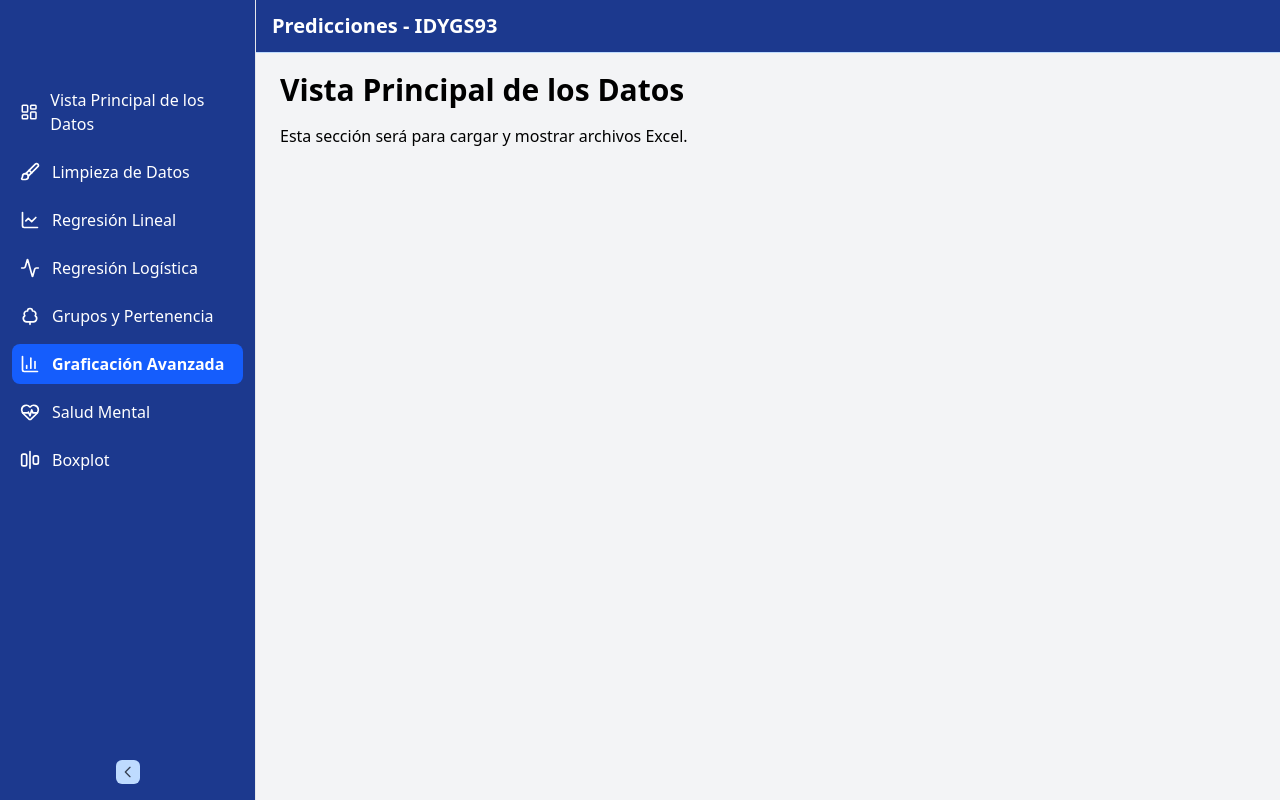
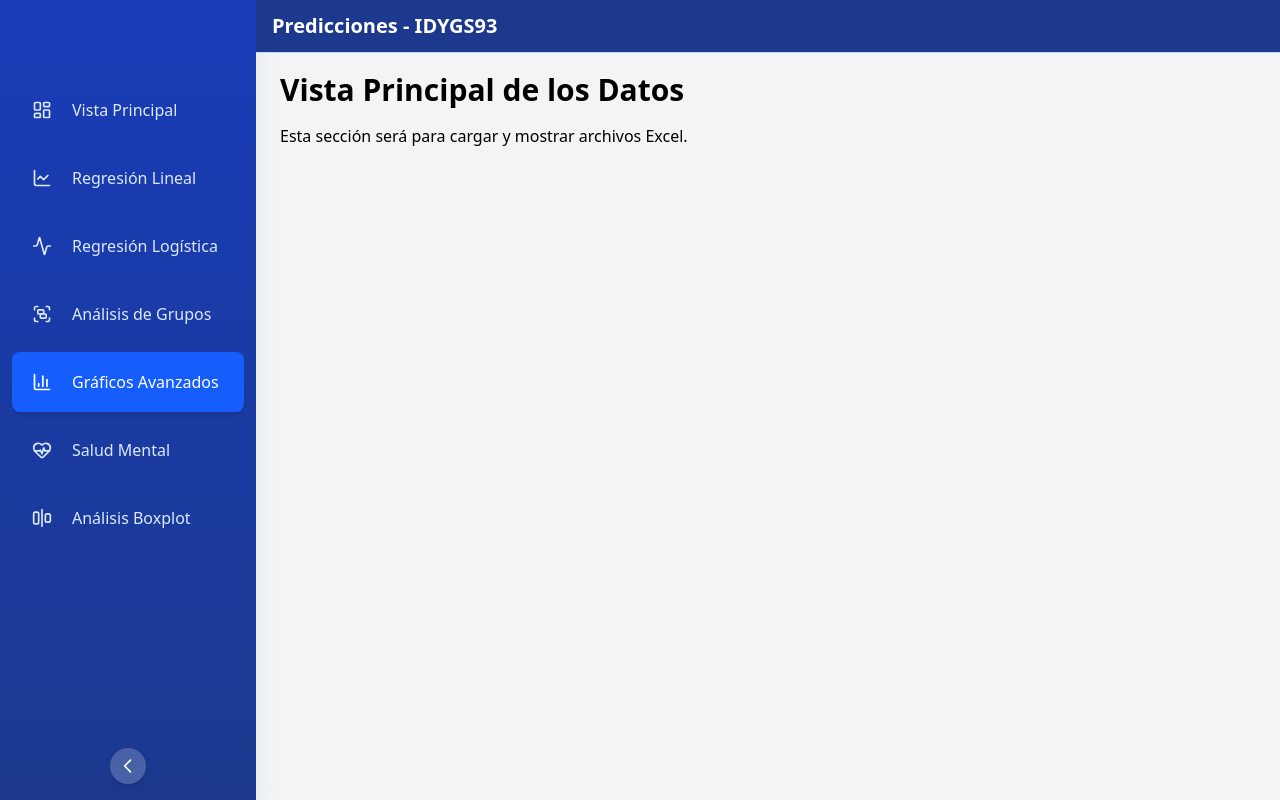
Before and after one commit to Lord-Lobato-665/Front-FastAPI, a Vue app: page /advanced-charts in a window 1280 px wide. Built offline with nearby package versions, Linux system fonts and the light colour scheme.

Commit message:
Mejorar diseñoñ del Sidebar

```diff
--- a/src/layouts/Sidebar.vue
+++ b/src/layouts/Sidebar.vue
@@ -1,25 +1,75 @@
 <template>
   <aside :class="[
-    'fixed top-0 left-0 z-40 h-screen pt-20 border-r sm:translate-x-0 transition-[width] duration-300 ease-in-out',
+    'fixed top-0 left-0 z-40 h-screen pt-20 transition-all duration-300 ease-in-out',
+    'bg-gradient-to-b from-blue-800 to-blue-900 shadow-xl',
     collapsed ? 'w-20' : 'w-64',
-    'bg-blue-900 border-gray-200',
-    mobileOpen ? '' : 'sm:block hidden'
+    mobileOpen ? 'translate-x-0' : '-translate-x-full sm:translate-x-0'
   ]">
-    <div class="h-full px-3 pb-4 ">
-      <ul class="space-y-2 font-medium">
+    <div class="h-full px-3 pb-4 overflow-y-auto">
+      <ul class="space-y-2">
         <li v-for="item in menuItems" :key="item.name">
-          <router-link :to="item.path" class="flex items-center p-2 text-white rounded-lg hover:bg-blue-500  group"
-            active-class="bg-blue-600 font-semibold" exact>
-            <component :is="item.icon" class="w-5 h-5 text-white " />
-            <span v-if="!collapsed" class="ms-3">{{ item.label }}</span>
+          <router-link
+            :to="item.path"
+            :class="[
+              'flex items-center p-3 rounded-lg transition-all duration-200',
+              'text-blue-100 hover:bg-blue-700 hover:text-white',
+              'group relative overflow-hidden',
+              collapsed ? 'justify-center' : ''
+            ]"
+            active-class="!bg-blue-600 !text-white font-medium shadow-md"
+            exact
+          >
+            <!-- Icono con efecto -->
+            <div :class="[
+              'p-2 rounded-lg transition-all',
+              'group-hover:bg-white/10',
+              collapsed ? 'mr-0' : 'mr-3'
+            ]">
+              <component
+                :is="item.icon"
+                :class="[
+                  'w-5 h-5 transition-transform',
+                  'group-hover:scale-110',
+                  collapsed ? 'mx-auto' : ''
+                ]"
+              />
+            </div>
+
+            <!-- Texto del menú -->
+            <span v-if="!collapsed" class="flex-1 whitespace-nowrap">
+              {{ item.label }}
+            </span>
+
+            <!-- Efecto de onda al hacer clic -->
+            <span class="absolute inset-0 overflow-hidden">
+              <span class="absolute inset-0 bg-white/10 opacity-0 group-hover:opacity-20 transition-opacity duration-300"></span>
+              <span class="absolute inset-0 ripple-effect"></span>
+            </span>
           </router-link>
         </li>
       </ul>
     </div>
-    <button @click="$emit('toggle-collapse')"
-      class="absolute bottom-4 left-1/2 -translate-x-1/2 bg-blue-200 p-1 rounded-md hover:bg-blue-300 cursor-pointer transition-colors">
-      <svg :class="collapsed ? 'rotate-180' : ''" class="w-4 h-4 text-gray-700  transition-transform" fill="none"
-        stroke="currentColor" viewBox="0 0 24 24">
+
+    <!-- Botón para colapsar -->
+    <button
+      @click="$emit('toggle-collapse')"
+      :class="[
+        'absolute bottom-4 left-1/2 -translate-x-1/2 p-2 rounded-full cursor-pointer',
+        'bg-white/20 hover:bg-white/30 transition-colors duration-200',
+        'shadow-md hover:shadow-lg',
+        'flex items-center justify-center'
+      ]"
+      aria-label="Toggle sidebar"
+    >
+      <svg
+        :class="[
+          'w-5 h-5 text-white transition-transform duration-300',
+          collapsed ? 'rotate-180' : ''
+        ]"
+        fill="none"
+        stroke="currentColor"
+        viewBox="0 0 24 24"
+      >
         <path stroke-linecap="round" stroke-linejoin="round" stroke-width="2" d="M15 19l-7-7 7-7" />
       </svg>
     </button>
@@ -28,7 +78,15 @@
 
 <script lang="ts" setup>
 import { defineProps } from 'vue';
-import { LayoutDashboard, Brush, LineChart, Activity, TreeDeciduous, BarChart3, AlignHorizontalJustifyCenter, HeartPulse } from 'lucide-vue-next';
+import {
+  LayoutDashboard,
+  LineChart,
+  Activity,
+  BarChart3,
+  AlignHorizontalJustifyCenter,
+  HeartPulse,
+  Group
+} from 'lucide-vue-next';
 
 defineProps<{
   collapsed: boolean;
@@ -36,14 +94,51 @@ defineProps<{
 }>();
 
 const menuItems = [
-  { name: 'DataView', label: 'Vista Principal de los Datos', path: '/', icon: LayoutDashboard },
-  { name: 'DataCleaning', label: 'Limpieza de Datos', path: '/cleaning', icon: Brush },
+  { name: 'DataView', label: 'Vista Principal', path: '/', icon: LayoutDashboard },
   { name: 'LinearRegression', label: 'Regresión Lineal', path: '/linear-regression', icon: LineChart },
   { name: 'LogisticRegression', label: 'Regresión Logística', path: '/logistic-regression', icon: Activity },
-  { name: 'Kmeans', label: 'Grupos y Pertenencia', path: '/kmeans', icon: TreeDeciduous },
-  { name: 'AdvancedCharts', label: 'Graficación Avanzada', path: '/advanced-charts', icon: BarChart3 },
+  { name: 'Kmeans', label: 'Análisis de Grupos', path: '/kmeans', icon: Group },
+  { name: 'AdvancedCharts', label: 'Gráficos Avanzados', path: '/advanced-charts', icon: BarChart3 },
   { name: 'MentalHealth', label: 'Salud Mental', path: '/mental-health', icon: HeartPulse },
-  { name: 'Boxplot', label: 'Boxplot', path: '/boxplot', icon: AlignHorizontalJustifyCenter },
+  { name: 'Boxplot', label: 'Análisis Boxplot', path: '/boxplot', icon: AlignHorizontalJustifyCenter },
+];
 
-];
+defineEmits(['toggle-collapse']);
 </script>
+
+<style scoped>
+.ripple-effect {
+  position: absolute;
+  border-radius: 50%;
+  background-color: rgba(255, 255, 255, 0.4);
+  transform: scale(0);
+  animation: ripple 0.6s linear;
+  pointer-events: none;
+}
+
+@keyframes ripple {
+  to {
+    transform: scale(4);
+    opacity: 0;
+  }
+}
+
+/* Scrollbar personalizada */
+::-webkit-scrollbar {
+  width: 6px;
+}
+
+::-webkit-scrollbar-track {
+  background: rgba(255, 255, 255, 0.05);
+  border-radius: 3px;
+}
+
+::-webkit-scrollbar-thumb {
+  background: rgba(255, 255, 255, 0.2);
+  border-radius: 3px;
+}
+
+::-webkit-scrollbar-thumb:hover {
+  background: rgba(255, 255, 255, 0.3);
+}
+</style>
```
